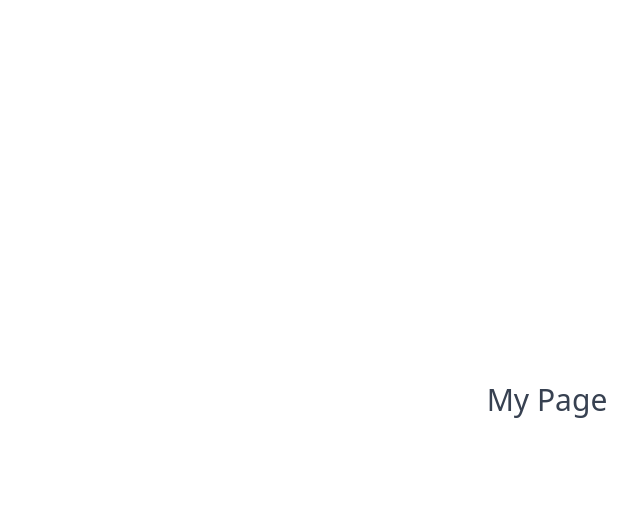
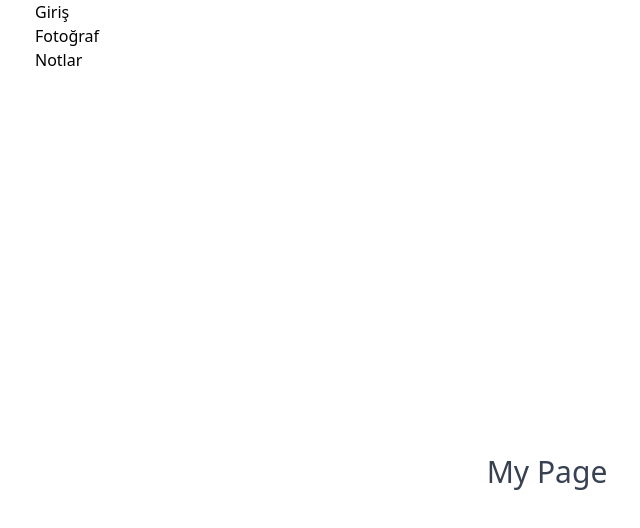
Before and after one commit to serkanurganci/serkanurganci.com, a Next.js app: page / in a window 1280 px wide. Shown: the top 528 px of the page, without its empty margins (93-733 px from the left). Built offline with nearby package versions, Linux system fonts and the light colour scheme.

Commit message:
install scss

```diff
--- /dev/null
+++ b/assets/styles/Header.scss
@@ -0,0 +1,3 @@
+.headerWrapper{
+  @apply flex justify-start items-center
+}
--- a/styles/Home.module.css
+++ b/assets/styles/Home.module.scss
@@ -1,6 +1,6 @@
 .container{
     @apply h-screen flex items-center justify-center;
+    .title{
+        @apply text-3xl text-gray-700;
+    }
 }
-.title{
-    @apply text-3xl text-gray-700;
-}
--- /dev/null
+++ b/assets/styles/Layout.module.scss
@@ -0,0 +1,3 @@
+.layoutWrapper{
+  @apply max-w-screen-lg mx-auto;
+}
--- /dev/null
+++ b/components/header.js
@@ -0,0 +1,25 @@
+import Link from "next/link";
+
+function Header() {
+  return (
+    <ul>
+      <li>
+        <Link href="/">
+          <a>Giriş</a>
+        </Link>
+      </li>
+      <li>
+        <Link href="/photograph">
+          <a>Fotoğraf</a>
+        </Link>
+      </li>
+      <li>
+        <Link href="/notes">
+          <a>Notlar</a>
+        </Link>
+      </li>
+    </ul>
+  );
+}
+
+export default Header;
--- /dev/null
+++ b/components/layout.js
@@ -0,0 +1,11 @@
+import Header from "./header";
+import LayoutStyles from "../assets/styles/Layout.module.scss";
+
+export default function Layout({ children }) {
+  return (
+    <div className={LayoutStyles.layoutWrapper}>
+      <Header />
+      <main>{children}</main>
+    </div>
+  );
+}
--- a/next.config.js
+++ b/next.config.js
@@ -1,6 +1,11 @@
 /** @type {import('next').NextConfig} */
+const path = require("path");
+
 const nextConfig = {
   reactStrictMode: true,
-}
+  sassOptions: {
+    includePaths: [path.join(__dirname, "styles")],
+  },
+};
 
-module.exports = nextConfig
+module.exports = nextConfig;
--- a/package.json
+++ b/package.json
@@ -27,6 +27,7 @@
     "eslint-plugin-react-hooks": "^4.4.0",
     "postcss": "^8.4.12",
     "prettier": "^2.6.2",
+    "sass": "^1.50.1",
     "tailwindcss": "^3.0.24"
   }
 }
--- a/pages/_app.js
+++ b/pages/_app.js
@@ -1,7 +1,12 @@
-import '../styles/globals.css'
+import "../assets/styles/globals.scss";
+import Layout from "../components/layout";
 
 function MyApp({ Component, pageProps }) {
-  return <Component {...pageProps} />
+  return (
+    <Layout>
+      <Component {...pageProps} />
+    </Layout>
+  );
 }
 
-export default MyApp
+export default MyApp;
--- a/pages/index.js
+++ b/pages/index.js
@@ -1,4 +1,4 @@
-import styles from "../styles/Home.module.css";
+import styles from "../assets/styles/Home.module.scss";
 
 export default function Home() {
   return (
--- /dev/null
+++ b/pages/notes.js
@@ -0,0 +1,5 @@
+function Notes() {
+  return <div>Notes</div>;
+}
+
+export default Notes;
--- /dev/null
+++ b/pages/photograph.js
@@ -0,0 +1,5 @@
+function Photograph() {
+  return <div>Photograph</div>;
+}
+
+export default Photograph;
```
Also changed, not shown: assets/styles/globals.scss (renamed from styles/globals.css), 1 other file (tests, documents, lock files or other folders).
